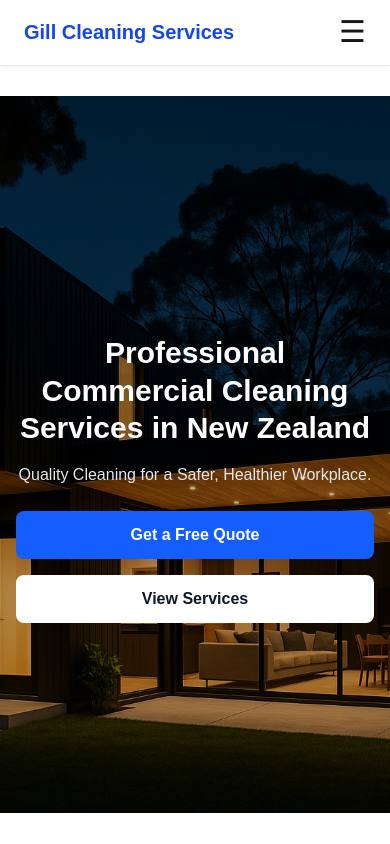
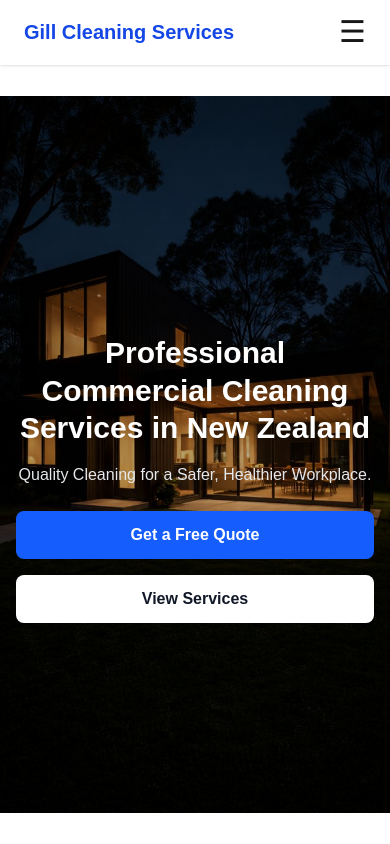
Before and after one commit to uddinmubeen70-hue/gill-cleaning-services-website, a Next.js app: page / in a window 390 px wide. Shown: the top 844 px of the page. Built offline with nearby package versions, Linux system fonts and the light colour scheme.

Commit message:
Add separate hero image for mobile

```diff
--- a/app/page.tsx
+++ b/app/page.tsx
@@ -2,14 +2,23 @@ export default function HomePage() {
   return (
     <div className="relative w-full min-h-[85vh] md:min-h-screen flex items-center justify-center text-center overflow-hidden">
 
-      <img
-        src="/home-bg.jpg"
-        alt="Background"
-        className="absolute inset-0 w-full h-full object-cover object-center"
-      />
+      {/* RESPONSIVE HERO IMAGE */}
+      <picture className="absolute inset-0 w-full h-full">
+        <source
+          media="(max-width: 768px)"
+          srcSet="/home-bg-mobile.jpg"
+        />
+        <img
+          src="/home-bg.jpg"
+          alt="Background"
+          className="w-full h-full object-cover object-center"
+        />
+      </picture>
 
+      {/* OVERLAY */}
       <div className="absolute inset-0 bg-gradient-to-b from-black/50 via-black/30 to-black/20"></div>
 
+      {/* CONTENT */}
       <div className="relative z-10 text-white px-4 max-w-4xl pt-12 md:pt-0">
         <h1 className="text-3xl sm:text-4xl md:text-6xl font-bold leading-tight">
           Professional Commercial Cleaning<br />Services in New Zealand
```
Also changed, not shown: public/home-bg-mobile.jpg (added).
